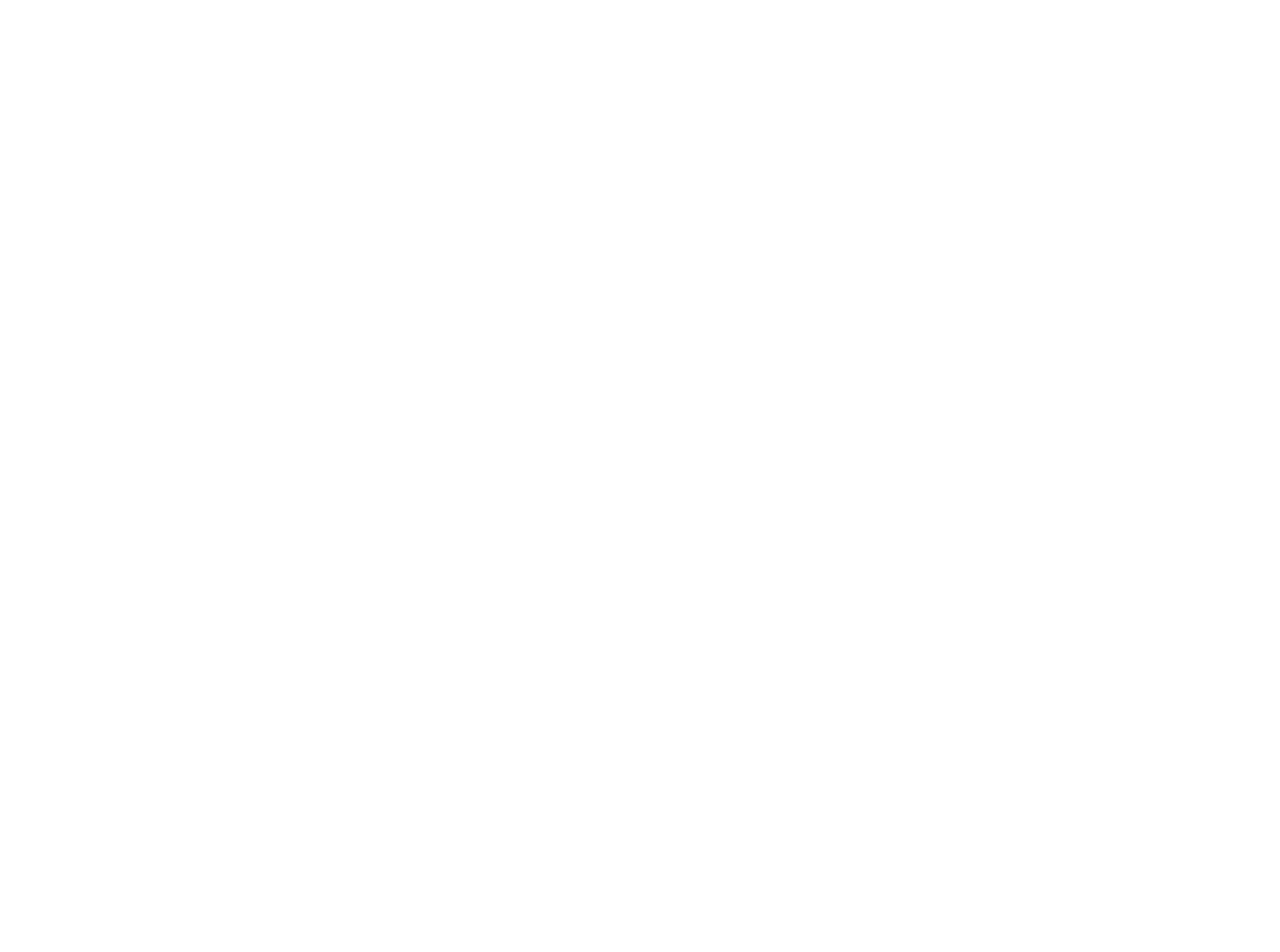
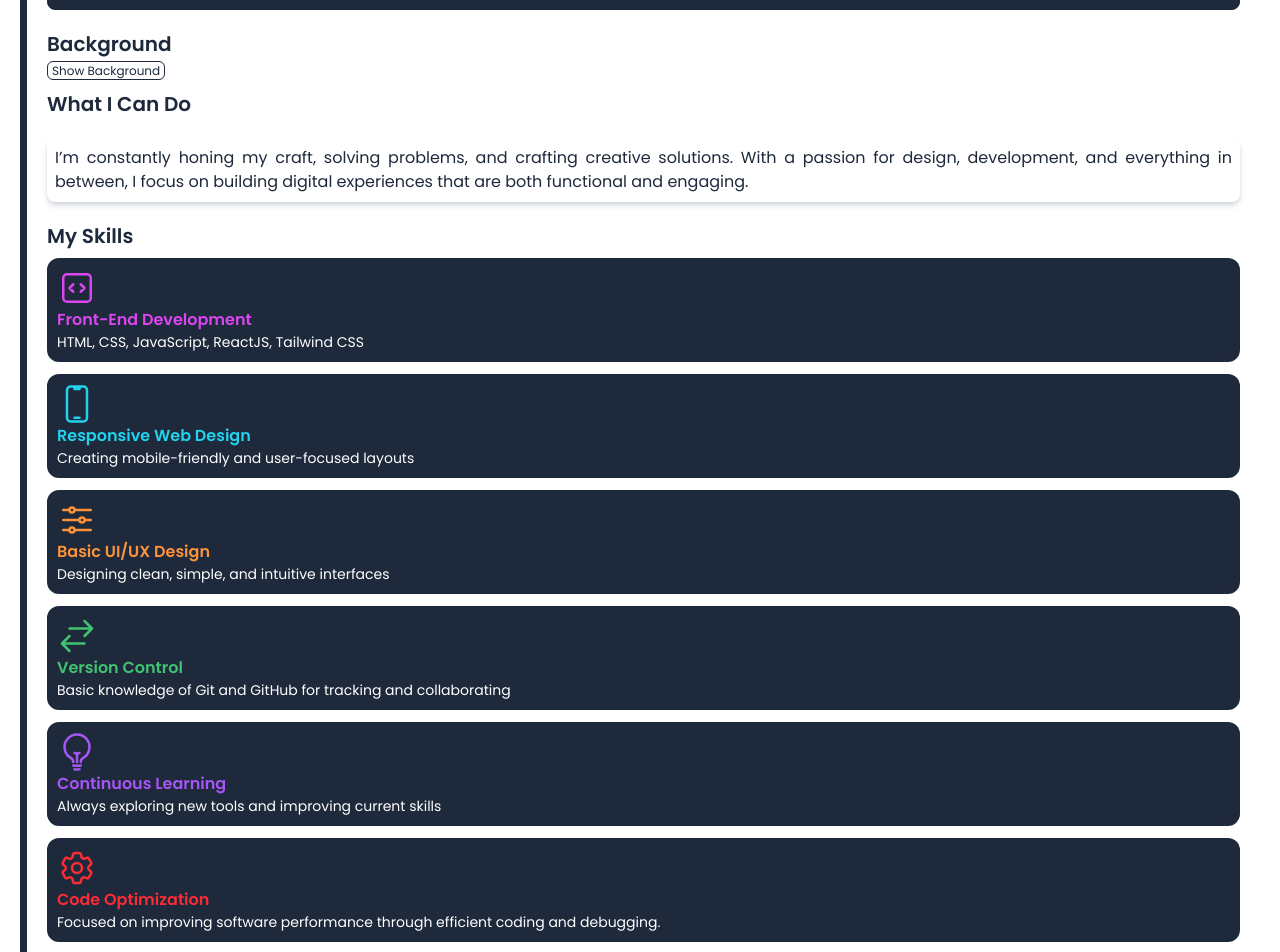
Before and after one commit to MrKabado/Potffolio, a React (Vite) app: page /aboutme in a window 1280 px wide. Before the commit this address had no page. Shown: the part 200-1152 px from the top of the page. Before the commit the page ends 800 px from the top, so only its background shows below. Built offline with nearby package versions, Linux system fonts and the light colour scheme; a web font is replaced by a local one.

Commit message:
first commit of aboutmepage

```diff
--- a/src/App.jsx
+++ b/src/App.jsx
@@ -3,6 +3,7 @@ import './styles/App.css'
 import { BrowserRouter, Routes, Route } from 'react-router-dom'
 import Header from './components/Header'
 import Homepage from './pages/Homepage'
+import Aboutmepage from './pages/Aboutmepage'
 
 function App() {
   return (
@@ -11,6 +12,7 @@ function App() {
       <div className='mx-5 my-5'>
       <Routes>
         <Route path='/' element={<Homepage />}/>
+        <Route path='/aboutme' element={<Aboutmepage />}/>
       </Routes>
       </div>
     </BrowserRouter>
--- a/src/components/Button.jsx
+++ b/src/components/Button.jsx
@@ -1,10 +1,10 @@
 import React from 'react'
 import { Link } from 'react-router-dom'
 
-function Button({to, className, text, divclassName, icon}) {
+function Button({to, className, text, divclassName, icon, onClick}) {
   return (
     <div className={divclassName}>
-      <Link to={to} className={className}>
+      <Link to={to} className={className} onClick={onClick}>
         {text}
         {icon}
       </Link>
--- a/src/components/Header.jsx
+++ b/src/components/Header.jsx
@@ -1,6 +1,6 @@
 import {React, useState} from 'react'
 import { Link } from 'react-router-dom'
-import { ChevronDoubleDownIcon, ChevronDoubleUpIcon} from '@heroicons/react/24/outline'
+import { ChevronDoubleDownIcon, ChevronDoubleUpIcon, UserCircleIcon, HomeIcon, BriefcaseIcon, PhoneIcon} from '@heroicons/react/24/outline'
 
 function Header() {
   const [isVisible, setIsVisible] = useState(false);
@@ -14,10 +14,10 @@ function Header() {
 
       {isVisible && (
       <nav className='p-1 flex flex-col items-center text-[#1E293B] font-medium text-[16px]'>
-        <Link to={"/"}>Home</Link>
-        <Link>About Me</Link>
-        <Link>Services and Projects</Link>
-        <Link>Contact Me</Link>
+        <Link to={"/"} className='flex items-center'><HomeIcon className='hidden w-5'/> Home</Link>
+        <Link to={"/aboutme"} className='flex items-center'><UserCircleIcon className='hidden w-5'/> About Me</Link>
+        <Link className='flex items-center'><BriefcaseIcon className='hidden w-5'/> Services and Projects</Link>
+        <Link className='flex items-center'><PhoneIcon className='hidden w-5'/> Contact Me</Link>
       </nav>
       )}
 
--- /dev/null
+++ b/src/pages/Aboutmepage.jsx
@@ -0,0 +1,90 @@
+import React, {useState} from 'react'
+import {UserIcon, CodeBracketSquareIcon, DevicePhoneMobileIcon, AdjustmentsHorizontalIcon, ArrowsRightLeftIcon, LightBulbIcon, Cog6ToothIcon} from '@heroicons/react/24/outline'
+import Button from '../components/Button';
+
+function Aboutmepage() {
+
+  const [showBackground, setShowBackground] = useState(false);
+
+  const handleBackground = () => {
+    setShowBackground(!showBackground);
+  }
+
+  return (
+    <div className=' p-5 text-[#1E293B] border-l-7 rounded-2xl font-poppins'>
+      <h1 className='flex items-center text-xl font-semibold'><UserIcon className='w-8'/>Who Am I?</h1>
+      <div className='border p-2 my-5 bg-[#1E293B] rounded-lg'>
+        <p className='text-white text-justify'>Hi, I’m Jerson Jay — a dedicated Information Technology student passionate about turning ideas into digital solutions. I have a passion for technology and a knack for problem-solving, aiming to create innovative solutions that meet and exceed expectations.</p>
+      </div>
+
+      <h1 className='font-semibold text-xl'>Background</h1>
+      { showBackground && (
+        <div className='shadow-md shadow-gray-300 p-2 my-5 bg-white rounded-lg'>
+        <p className='text-[#1E293B] text-justify'>
+        Hi again! My journey into tech began with a fascination for how things work behind the scenes—how websites load, how apps respond, and how technology continues to shape the world around us. That curiosity led me to pursue a degree in Information Technology at Cordova Public College.
+
+        As an irregular student in Information Technology, my academic journey has been unique. Shifting between different sections and adapting to new classmates and teaching styles each semester has taught me the value of flexibility, perseverance, and the ability to thrive in dynamic environments. But it’s also been a valuable experience that has taught me to stay resilient, adaptable, and focused on continuous learning.
+
+        Over time, I’ve built a strong foundation in coding, logical thinking, and digital creativity. I enjoy solving problems—whether it’s debugging code or finding better ways to improve a system’s efficiency.
+
+        Outside of my studies, I’m passionate about cycling and personal development. I believe that discipline and consistency—both in life and in code—are key to achieving long-term success. My goal is to use technology not only to grow personally and professionally, but also to support my family and contribute to the world in meaningful ways.
+        </p>
+      </div>
+      )}
+      <Button text={"Show Background"} className={"border px-1 rounded-md text-xs"} onClick={handleBackground}/>
+
+      <h1 className='font-semibold text-xl my-2'>What I Can Do</h1>
+      <div className='shadow-md shadow-gray-300 p-2 my-5 bg-white rounded-lg'>
+        <p className='text-[#1E293B] text-justify'>
+        I’m constantly honing my craft, solving problems, and crafting creative solutions. With a passion for design, development, and everything in between, I focus on building digital experiences that are both functional and engaging.
+        </p>
+      </div>
+
+      <h1 className='font-semibold text-xl my-2'>My Skills</h1>
+      <div className='grid grid-cols-1 grid-rows-6 gap-3'>
+        <div className='border-2 border-[#1E293B] rounded-xl p-2 bg-[#1E293B]'>
+          <CodeBracketSquareIcon className='w-10 text-[#d946ef]'/>
+          <h1 className='text-md font-semibold text-[#d946ef]'>Front-End Development</h1>
+          <p className='text-sm text-white'>HTML, CSS, JavaScript, ReactJS, Tailwind CSS</p>
+        </div>
+
+        <div className='border-2 border-[#1E293B] rounded-xl p-2 bg-[#1E293B]'>
+          <DevicePhoneMobileIcon className='w-10 text-[#22d3ee]'/>
+          <h1 className='text-md font-semibold text-[#22d3ee]'>Responsive Web Design</h1>
+          <p className='text-sm text-white'>Creating mobile-friendly and user-focused layouts</p>
+        </div>
+
+        <div className='border-2 border-[#1E293B] rounded-xl p-2 bg-[#1E293B]'>
+          <AdjustmentsHorizontalIcon className='w-10 text-[#fb923c]'/>
+          <h1 className='text-md font-semibold text-[#fb923c]'>Basic UI/UX Design</h1>
+          <p className='text-sm text-white'>Designing clean, simple, and intuitive interfaces</p>
+        </div>
+
+        <div className='border-2 border-[#1E293B] rounded-xl p-2 bg-[#1E293B]'>
+          <ArrowsRightLeftIcon className='w-10 text-[#40c370]'/>
+          <h1 className='text-md font-semibold text-[#40c370]'>Version Control</h1>
+          <p className='text-sm text-white'>Basic knowledge of Git and GitHub for tracking and collaborating</p>
+        </div>
+
+        <div className='border-2 border-[#1E293B] rounded-xl p-2 bg-[#1E293B]'>
+          <LightBulbIcon className='w-10 text-[#a855f7]'/>
+          <h1 className='text-md font-semibold text-[#a855f7]'>Continuous Learning</h1>
+          <p className='text-sm text-white'>Always exploring new tools and improving current skills</p>
+        </div>
+
+        <div className='border-2 border-[#1E293B] rounded-xl p-2 bg-[#1E293B]'>
+          <Cog6ToothIcon className='w-10 text-red-500'/>
+          <h1 className='text-md font-semibold text-red-500'>Code Optimization</h1>
+          <p className='text-sm text-white'>Focused on improving software performance through efficient coding and debugging.</p>
+        </div>
+      </div>
+
+      <div className='p-2 my-2 shadow-md shadow-gray-300 rounded-lg'>
+      <h1 className='font-semibold text-xl my-2'>Ready to bring ideas to life?</h1>
+      <p className='text-[#1E293B] text-sm'>I offer creative, reliable, and efficient solutions that go beyond just code. Tap in and explore what I can do for you — because your next big project deserves nothing less.</p><Button text={"Reach Out!"} className={"text-blue-500 inline-block"}/>
+      </div>
+    </div>
+  )
+}
+
+export default Aboutmepage
```
Also changed, not shown: USES.txt.
